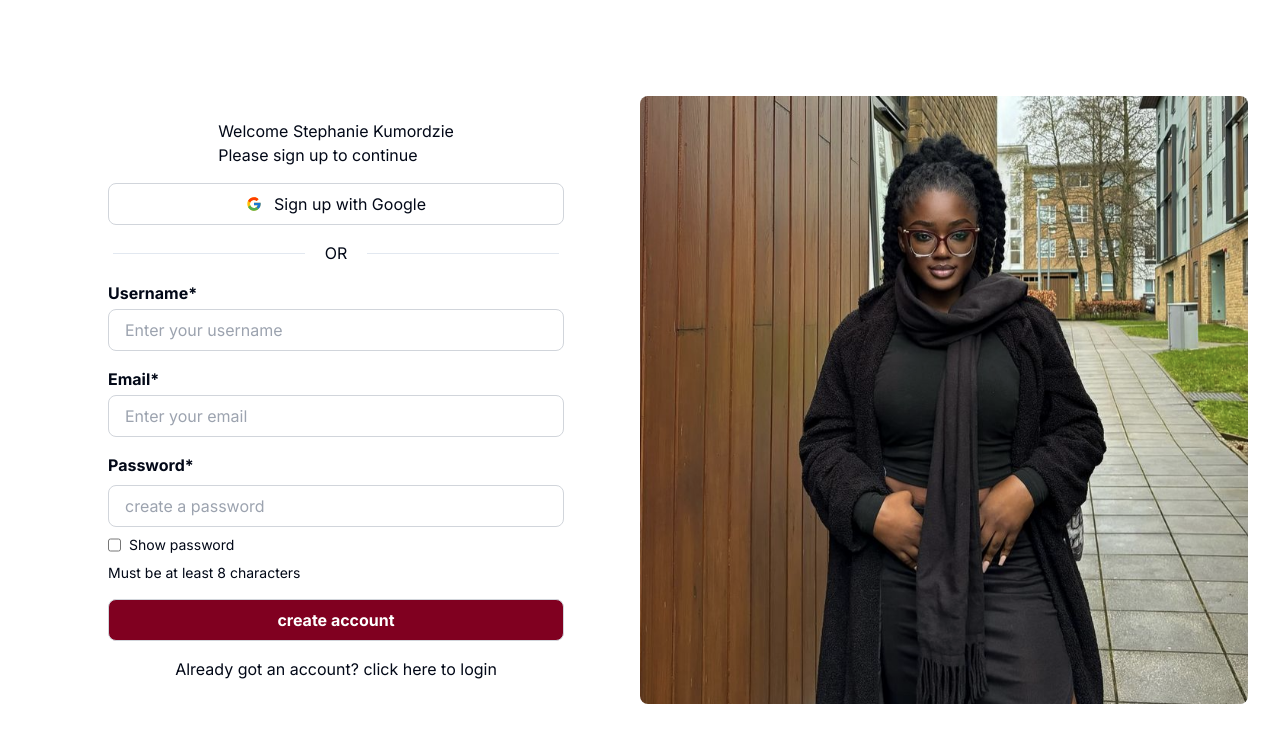
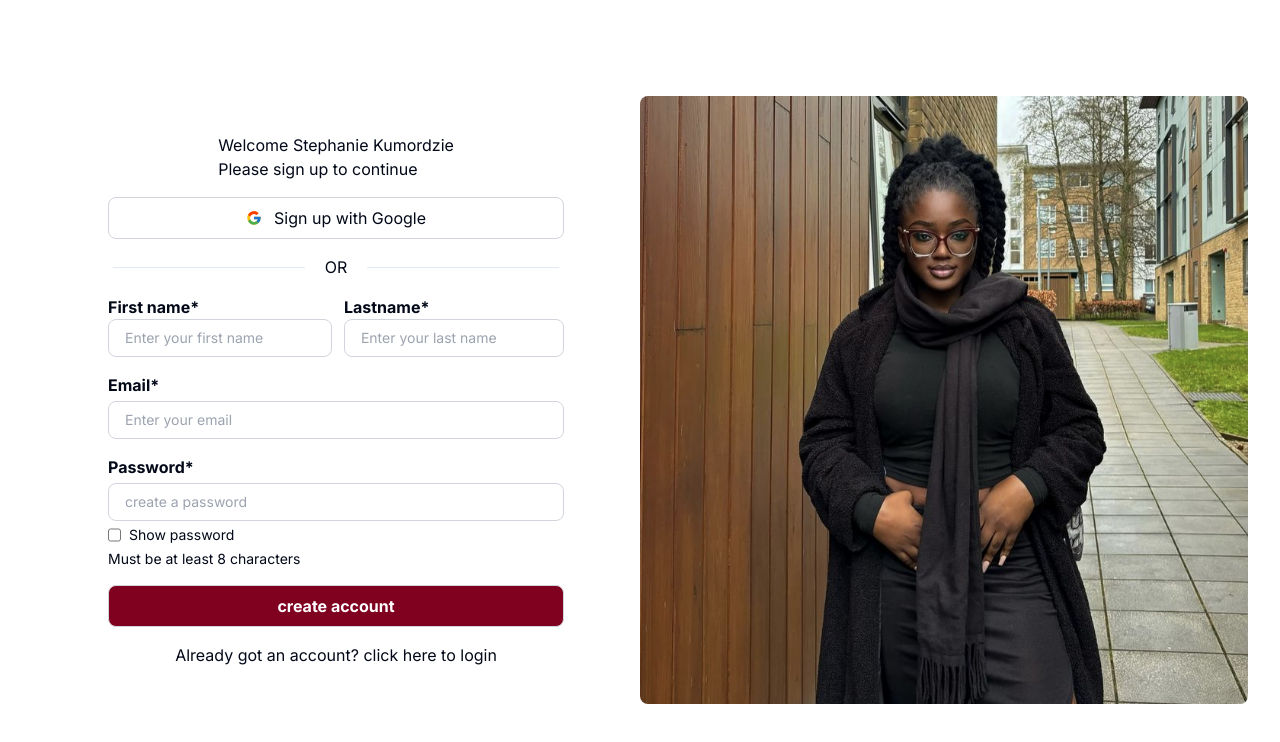
Before and after one commit to Kwabs-97/jwt-test, a Next.js app: page /signup in a window 1280 px wide. Shown: the top 742 px of the page. Built offline with nearby package versions, Linux system fonts and the light colour scheme.

Commit message:
included first and last name in signup page, removed username from login page

```diff
--- a/package.json
+++ b/package.json
@@ -11,12 +11,18 @@
   "dependencies": {
     "@radix-ui/react-separator": "^1.1.0",
     "@radix-ui/react-slot": "^1.1.0",
+    "bcrypt": "^5.1.1",
+    "body-parser": "^1.20.2",
     "class-variance-authority": "^0.7.0",
     "classnames": "^2.5.1",
     "clsx": "^2.1.1",
+    "dotenv": "^16.4.5",
+    "express": "^4.19.2",
     "lucide": "^0.400.0",
     "lucide-react": "^0.400.0",
     "next": "14.2.4",
+    "nodemon": "^3.1.4",
+    "pg": "^8.12.0",
     "react": "^18",
     "react-dom": "^18",
     "react-hook-form": "^7.52.1",
--- a/src/app/components/input.jsx
+++ b/src/app/components/input.jsx
@@ -15,7 +15,7 @@ function Input({
       type={type}
       value={value}
       id={id}
-      className={`${className} focus:border-burgendy w-full rounded-lg border border-solid border-gray-300 px-4 py-2 text-rose-950 focus:border-[2px] focus:outline-none`}
+      className={`${className} w-full rounded-lg border border-solid border-gray-300 px-4 py-2 text-sm text-rose-950 focus:border-[2px] focus:border-burgendy focus:outline-none`}
       placeholder={placeholder}
       name={name}
       validation={validation}
--- a/src/app/components/inputContainer.jsx
+++ b/src/app/components/inputContainer.jsx
@@ -4,10 +4,7 @@ import classNames from "classnames";
 function InputContainer({ children, className }) {
   return (
     <div
-      className={classNames(
-        "flex w-full flex-col items-start justify-start gap-1",
-        className,
-      )}
+      className={classNames("flex w-full items-start justify-start", className)}
     >
       {children}
     </div>
--- a/src/app/components/loginForm.jsx
+++ b/src/app/components/loginForm.jsx
@@ -51,7 +51,7 @@ function LoginForm() {
               <Separator className="w-48" />
             </div>
           </aside>
-          <InputContainer>
+          {/* <InputContainer className="flex-col gap-1">
             <Label>Username*</Label>
             <Input
               placeholder="Enter your username"
@@ -67,9 +67,9 @@ function LoginForm() {
             {errors.username && (
               <ErrorMessage>{errors.username.message}</ErrorMessage>
             )}
-          </InputContainer>
+          </InputContainer> */}
 
-          <InputContainer>
+          <InputContainer className="flex-col gap-1">
             <Label>Email*</Label>
             <Input
               placeholder="Enter your email"
@@ -90,7 +90,7 @@ function LoginForm() {
               <ErrorMessage>{errors.email.message}</ErrorMessage>
             )}
           </InputContainer>
-          <InputContainer className="gap-2">
+          <InputContainer className="flex-col gap-1">
             <Label>Password*</Label>
             <Input
               placeholder="Enter your password"
@@ -110,11 +110,12 @@ function LoginForm() {
             <div className="flex flex-row gap-2">
               <input
                 type="checkbox"
-                className="px-4 py-2"
+                className=""
                 name="password"
                 id="show_password_checkbox"
                 onClick={_showPassword}
               />
+
               <label
                 htmlFor="show_password_checkbox"
                 className="text-sm font-normal"
--- a/src/app/components/signupForm.jsx
+++ b/src/app/components/signupForm.jsx
@@ -50,25 +50,44 @@ function SignupForm() {
               <Separator className="w-48" />
             </div>
           </aside>
-          <InputContainer>
-            <Label>Username*</Label>
+          <InputContainer className="gap-3">
+            <div>
+              <Label>First name*</Label>
               <Input
-              placeholder="Enter your username"
-              name="username"
+                placeholder="Enter your first name"
+                name="firstname"
                 validation={{
                   required: {
                     value: true,
-                  message: "Username is required",
+                    message: "First name is required",
                   },
                 }}
                 register={register}
               />
-            {errors.username && (
-              <ErrorMessage>{errors.username.message}</ErrorMessage>
+              {errors.firstname && (
+                <ErrorMessage>{errors.firstname.message}</ErrorMessage>
               )}
+            </div>
+            <div>
+              <Label>Lastname*</Label>
+              <Input
+                placeholder="Enter your last name"
+                name="lastname"
+                validation={{
+                  required: {
+                    value: true,
+                    message: "Last name is required",
+                  },
+                }}
+                register={register}
+              />
+              {errors.lastname && (
+                <ErrorMessage>{errors.lastname.message}</ErrorMessage>
+              )}
+            </div>
           </InputContainer>
 
-          <InputContainer>
+          <InputContainer className="flex-col gap-1">
             <Label>Email*</Label>
             <Input
               placeholder="Enter your email"
@@ -89,7 +108,7 @@ function SignupForm() {
               <ErrorMessage>{errors.email.message}</ErrorMessage>
             )}
           </InputContainer>
-          <InputContainer className="gap-2">
+          <InputContainer className="flex-col gap-1">
             <Label>Password*</Label>
             <Input
               placeholder="create a password"
```
Also changed, not shown: 2 other files (tests, documents, lock files or other folders). Lines whose indentation alone changed are shown as unchanged.
